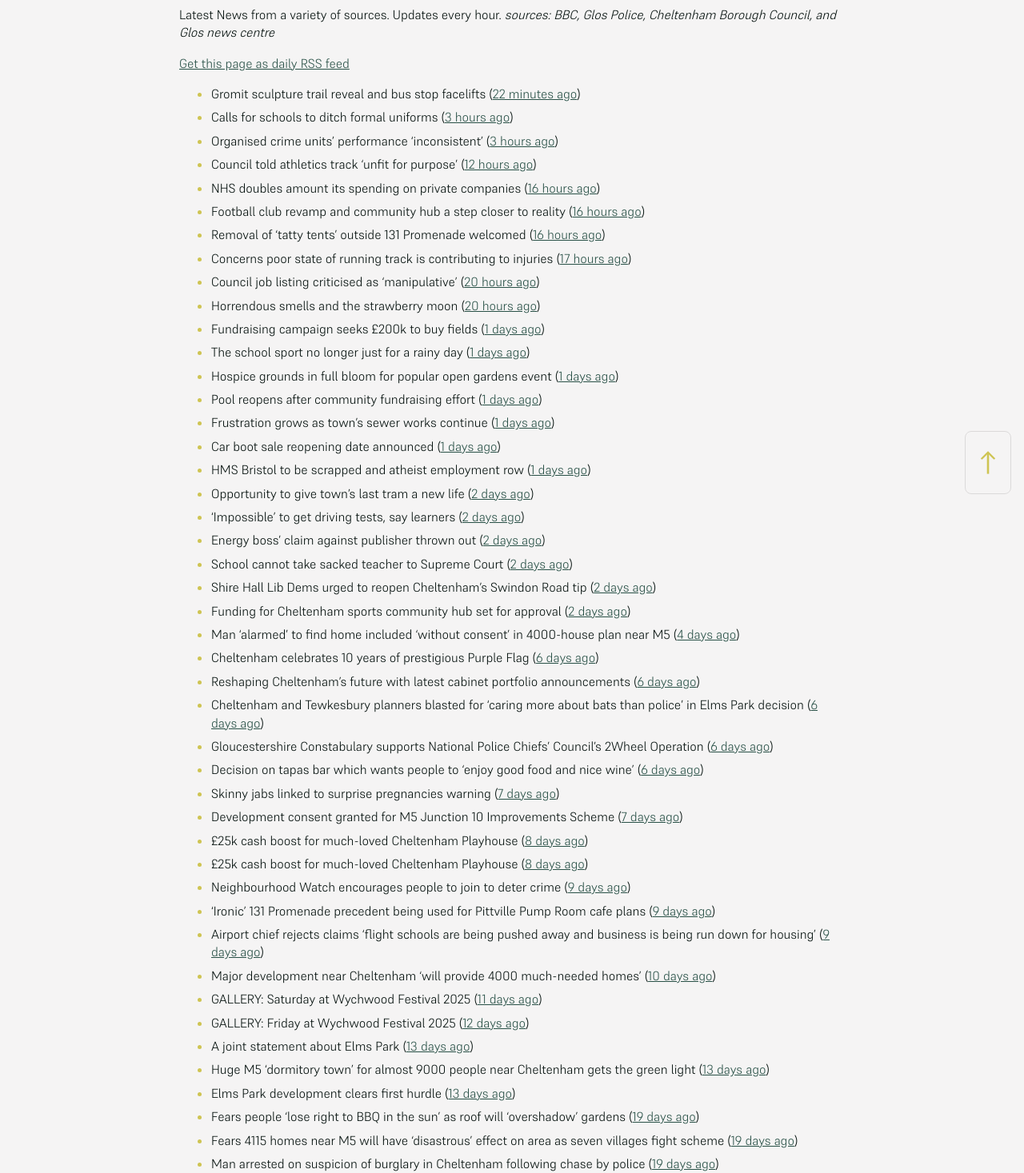
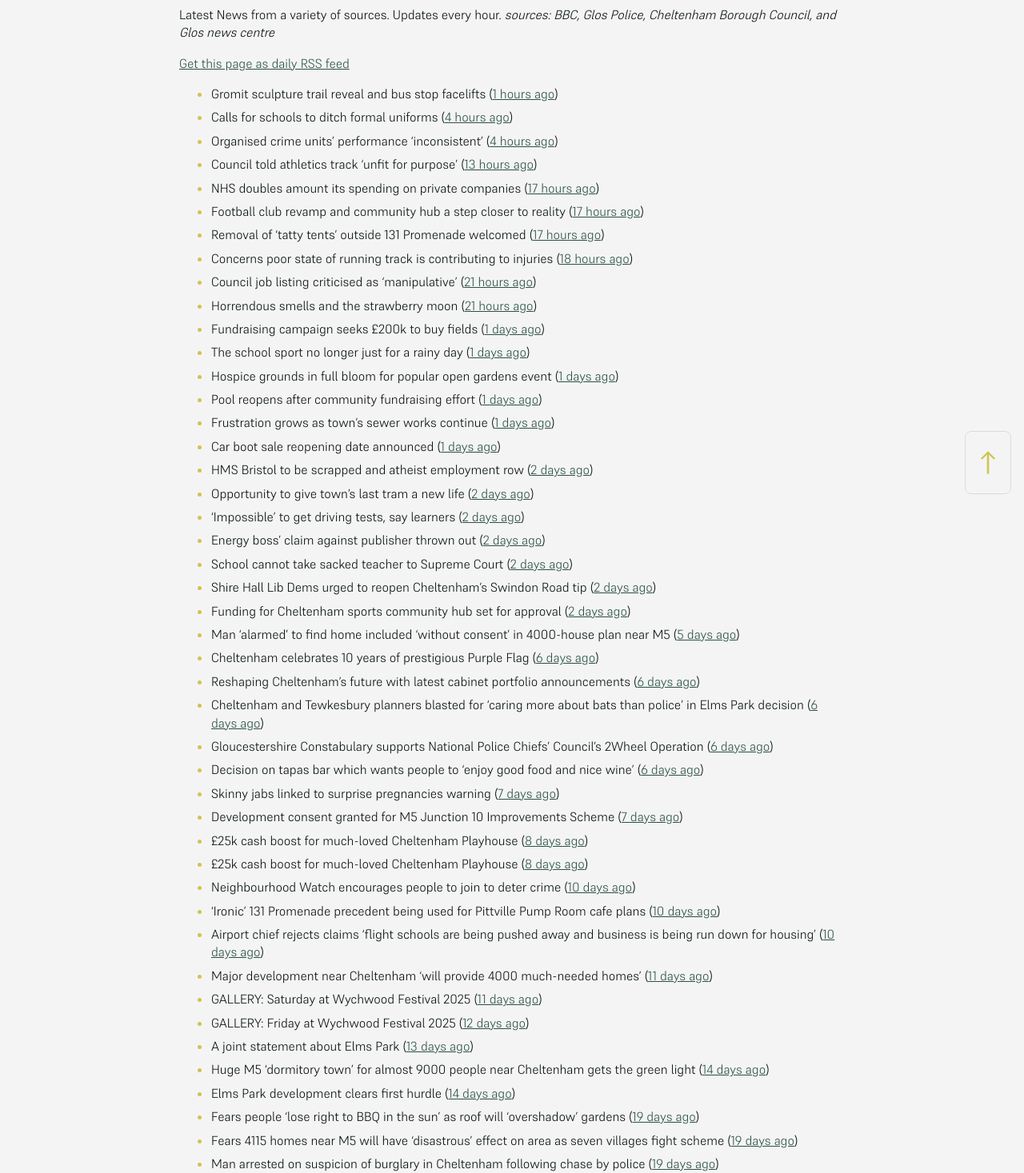
Before and after one commit to mat-0/cheltenham-open-data, a Jekyll site: the page built from _pages/news.md, in a window 1280 px wide. Shown: the part 266-1733 px from the top of the page at 80% size. Built offline with Jekyll 4.4.1, drawn with Linux system fonts in a browser that asks for light colours.

Commit message:
Updated 2025-06-12 09:57:50

```diff
--- a/_pages/news.md
+++ b/_pages/news.md
@@ -12,30 +12,30 @@ _sources: BBC, Glos Police, Cheltenham Borough Council, and Glos news centre_
 [Get this page as daily RSS feed](/daily.rss)
 
 <!-- news_marker starts -->
-- Gromit sculpture trail reveal and bus stop facelifts ([22 minutes ago](https://www.bbc.com/news/articles/c706p9w35xeo))
-- Calls for schools to ditch formal uniforms ([3 hours ago](https://www.bbc.com/news/articles/c79eg0w59y8o))
-- Organised crime units' performance 'inconsistent' ([3 hours ago](https://www.bbc.com/news/articles/c8rezd6j42vo))
-- Council told athletics track 'unfit for purpose' ([12 hours ago](https://www.bbc.com/news/articles/cvg76n7dxn9o))
-- NHS doubles amount its spending on private companies ([16 hours ago](https://www.bbc.com/news/articles/cy0jzvxwr4xo))
-- Football club revamp and community hub a step closer to reality ([16 hours ago](https://gloucesternewscentre.co.uk/football-club-revamp-and-community-hub-a-step-closer-to-reality/))
-- Removal of ‘tatty tents’ outside 131 Promenade welcomed ([16 hours ago](https://gloucesternewscentre.co.uk/removal-of-tatty-tents-outside-131-promenade-welcomed/))
-- Concerns poor state of running track is contributing to injuries ([17 hours ago](https://gloucesternewscentre.co.uk/concerns-poor-state-of-running-track-is-contributing-to-injuries/))
-- Council job listing criticised as 'manipulative' ([20 hours ago](https://www.bbc.com/news/articles/c74qk45gxygo))
-- Horrendous smells and the strawberry moon ([20 hours ago](https://www.bbc.com/news/articles/c2lk8l1ypxko))
+- Gromit sculpture trail reveal and bus stop facelifts ([1 hours ago](https://www.bbc.com/news/articles/c706p9w35xeo))
+- Calls for schools to ditch formal uniforms ([4 hours ago](https://www.bbc.com/news/articles/c79eg0w59y8o))
+- Organised crime units' performance 'inconsistent' ([4 hours ago](https://www.bbc.com/news/articles/c8rezd6j42vo))
+- Council told athletics track 'unfit for purpose' ([13 hours ago](https://www.bbc.com/news/articles/cvg76n7dxn9o))
+- NHS doubles amount its spending on private companies ([17 hours ago](https://www.bbc.com/news/articles/cy0jzvxwr4xo))
+- Football club revamp and community hub a step closer to reality ([17 hours ago](https://gloucesternewscentre.co.uk/football-club-revamp-and-community-hub-a-step-closer-to-reality/))
+- Removal of ‘tatty tents’ outside 131 Promenade welcomed ([17 hours ago](https://gloucesternewscentre.co.uk/removal-of-tatty-tents-outside-131-promenade-welcomed/))
+- Concerns poor state of running track is contributing to injuries ([18 hours ago](https://gloucesternewscentre.co.uk/concerns-poor-state-of-running-track-is-contributing-to-injuries/))
+- Council job listing criticised as 'manipulative' ([21 hours ago](https://www.bbc.com/news/articles/c74qk45gxygo))
+- Horrendous smells and the strawberry moon ([21 hours ago](https://www.bbc.com/news/articles/c2lk8l1ypxko))
 - Fundraising campaign seeks £200k to buy fields ([1 days ago](https://www.bbc.com/news/articles/c365lx9x187o))
 - The school sport no longer just for a rainy day ([1 days ago](https://www.bbc.com/news/articles/clygej1emezo))
 - Hospice grounds in full bloom for popular open gardens event ([1 days ago](https://gloucesternewscentre.co.uk/hospice-grounds-in-full-bloom-for-popular-open-gardens-event/))
 - Pool reopens after community fundraising effort ([1 days ago](https://www.bbc.com/news/articles/cg5vl5zvp69o))
 - Frustration grows as town's sewer works continue ([1 days ago](https://www.bbc.com/news/articles/c5yq58qpgd7o))
 - Car boot sale reopening date announced ([1 days ago](https://www.bbc.com/news/articles/c3v54dgvq6go))
-- HMS Bristol to be scrapped and atheist employment row ([1 days ago](https://www.bbc.com/news/articles/c93lv9zr5ppo))
+- HMS Bristol to be scrapped and atheist employment row ([2 days ago](https://www.bbc.com/news/articles/c93lv9zr5ppo))
 - Opportunity to give town's last tram a new life ([2 days ago](https://www.bbc.com/news/articles/c80km7j1131o))
 - 'Impossible' to get driving tests, say learners ([2 days ago](https://www.bbc.com/news/articles/c8jgndjnlmvo))
 - Energy boss' claim against publisher thrown out ([2 days ago](https://www.bbc.com/news/articles/c9918ek3y4go))
 - School cannot take sacked teacher to Supreme Court ([2 days ago](https://www.bbc.com/news/articles/cn7zn077nd4o))
 - Shire Hall Lib Dems urged to reopen Cheltenham’s Swindon Road tip ([2 days ago](https://gloucesternewscentre.co.uk/shire-hall-lib-dems-urged-to-reopen-cheltenhams-swindon-road-tip/))
 - Funding for Cheltenham sports community hub set for approval ([2 days ago](https://gloucesternewscentre.co.uk/funding-for-cheltenham-sports-community-hub-set-for-approval/))
-- Man ‘alarmed’ to find home included ‘without consent’ in 4000-house plan near M5 ([4 days ago](https://gloucesternewscentre.co.uk/man-alarmed-to-find-home-included-without-consent-in-4000-house-plan-near-m5/))
+- Man ‘alarmed’ to find home included ‘without consent’ in 4000-house plan near M5 ([5 days ago](https://gloucesternewscentre.co.uk/man-alarmed-to-find-home-included-without-consent-in-4000-house-plan-near-m5/))
 - Cheltenham celebrates 10 years of prestigious Purple Flag ([6 days ago](https://www.cheltenham.gov.uk/news/article/3019/cheltenham_celebrates_10_years_of_prestigious_purple_flag))
 - Reshaping Cheltenham’s future with latest cabinet portfolio announcements ([6 days ago](https://www.cheltenham.gov.uk/news/article/3018/reshaping_cheltenhams_future_with_latest_cabinet_portfolio_announcements))
 - Cheltenham and Tewkesbury planners blasted for ‘caring more about bats than police’ in Elms Park decision ([6 days ago](https://gloucesternewscentre.co.uk/cheltenham-and-tewkesbury-planners-blasted-for-caring-more-about-bats-than-police-in-elms-park-decision/))
@@ -45,15 +45,15 @@ _sources: BBC, Glos Police, Cheltenham Borough Council, and Glos news centre_
 - Development consent granted for M5 Junction 10 Improvements Scheme ([7 days ago](https://gloucesternewscentre.co.uk/development-consent-granted-for-m5-junction-10-improvements-scheme/))
 - £25k cash boost for much-loved Cheltenham Playhouse ([8 days ago](https://gloucesternewscentre.co.uk/25k-cash-boost-for-much-loved-cheltenham-playhouse/))
 - £25k cash boost for much-loved Cheltenham Playhouse ([8 days ago](https://www.cheltenham.gov.uk/news/article/3017/25k_cash_boost_for_much-loved_cheltenham_playhouse))
-- Neighbourhood Watch encourages people to join to deter crime ([9 days ago](https://gloucesternewscentre.co.uk/neighbourhood-watch-encourages-people-to-join-to-deter-crime/))
-- ‘Ironic’ 131 Promenade precedent being used for Pittville Pump Room cafe plans ([9 days ago](https://gloucesternewscentre.co.uk/ironic-131-promenade-precedent-being-used-for-pittville-pump-room-cafe-plans/))
-- Airport chief rejects claims ‘flight schools are being pushed away and business is being run down for housing’ ([9 days ago](https://gloucesternewscentre.co.uk/airport-chief-rejects-claims-flight-schools-are-being-pushed-away-and-business-is-being-run-down-for-housing/))
-- Major development near Cheltenham ‘will provide 4000 much-needed homes’ ([10 days ago](https://gloucesternewscentre.co.uk/major-development-near-cheltenham-will-provide-4000-much-needed-homes/))
+- Neighbourhood Watch encourages people to join to deter crime ([10 days ago](https://gloucesternewscentre.co.uk/neighbourhood-watch-encourages-people-to-join-to-deter-crime/))
+- ‘Ironic’ 131 Promenade precedent being used for Pittville Pump Room cafe plans ([10 days ago](https://gloucesternewscentre.co.uk/ironic-131-promenade-precedent-being-used-for-pittville-pump-room-cafe-plans/))
+- Airport chief rejects claims ‘flight schools are being pushed away and business is being run down for housing’ ([10 days ago](https://gloucesternewscentre.co.uk/airport-chief-rejects-claims-flight-schools-are-being-pushed-away-and-business-is-being-run-down-for-housing/))
+- Major development near Cheltenham ‘will provide 4000 much-needed homes’ ([11 days ago](https://gloucesternewscentre.co.uk/major-development-near-cheltenham-will-provide-4000-much-needed-homes/))
 - GALLERY: Saturday at Wychwood Festival 2025 ([11 days ago](https://gloucesternewscentre.co.uk/gallery-saturday-at-wychwood-festival-2025/))
 - GALLERY: Friday at Wychwood Festival 2025 ([12 days ago](https://gloucesternewscentre.co.uk/gallery-friday-at-wychwood-festival-2025/))
 - A joint statement about Elms Park ([13 days ago](https://www.cheltenham.gov.uk/news/article/3015/a_joint_statement_about_elms_park))
-- Huge M5 ‘dormitory town’ for almost 9000 people near Cheltenham gets the green light ([13 days ago](https://gloucesternewscentre.co.uk/huge-m5-dormitory-town-for-almost-9000-people-near-cheltenham-gets-the-green-light/))
-- Elms Park development clears first hurdle ([13 days ago](https://gloucesternewscentre.co.uk/elms-park-development-clears-first-hurdle/))
+- Huge M5 ‘dormitory town’ for almost 9000 people near Cheltenham gets the green light ([14 days ago](https://gloucesternewscentre.co.uk/huge-m5-dormitory-town-for-almost-9000-people-near-cheltenham-gets-the-green-light/))
+- Elms Park development clears first hurdle ([14 days ago](https://gloucesternewscentre.co.uk/elms-park-development-clears-first-hurdle/))
 - Fears people ‘lose right to BBQ in the sun’ as roof will ‘overshadow’ gardens ([19 days ago](https://gloucesternewscentre.co.uk/fears-people-lose-right-to-bbq-in-the-sun-as-roof-will-overshadow-gardens/))
 - Fears 4115 homes near M5 will have ‘disastrous’ effect on area as seven villages fight scheme ([19 days ago](https://gloucesternewscentre.co.uk/fears-4115-homes-near-m5-will-have-disastrous-effect-on-area-as-seven-villages-fight-scheme/))
 - Man arrested on suspicion of burglary in Cheltenham following chase by police ([19 days ago](https://gloucesternewscentre.co.uk/man-arrested-on-suspicion-of-burglary-in-cheltenham-following-chase-by-police/))
```
Also changed, not shown: _data/flood.json (+4 -4 lines), _pages/fix-my-street.md (+4 -4 lines), index.md (+5 -5 lines).
